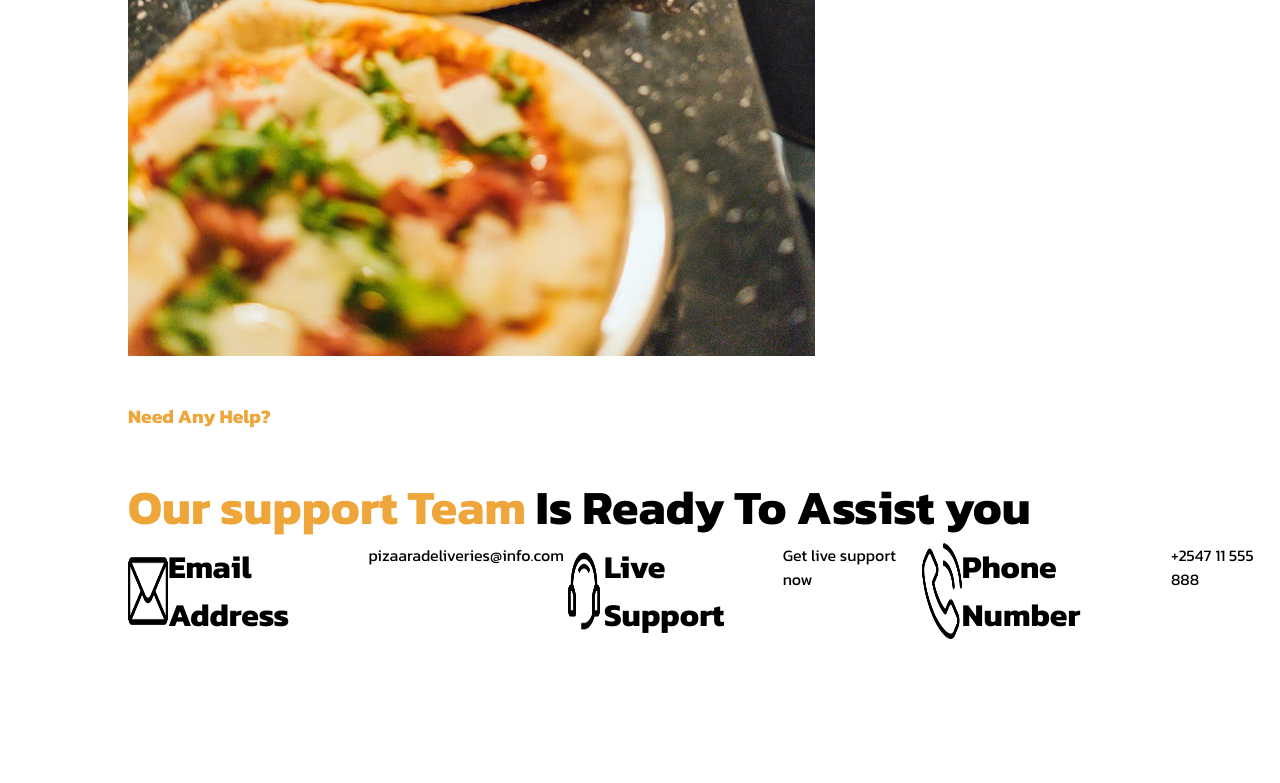
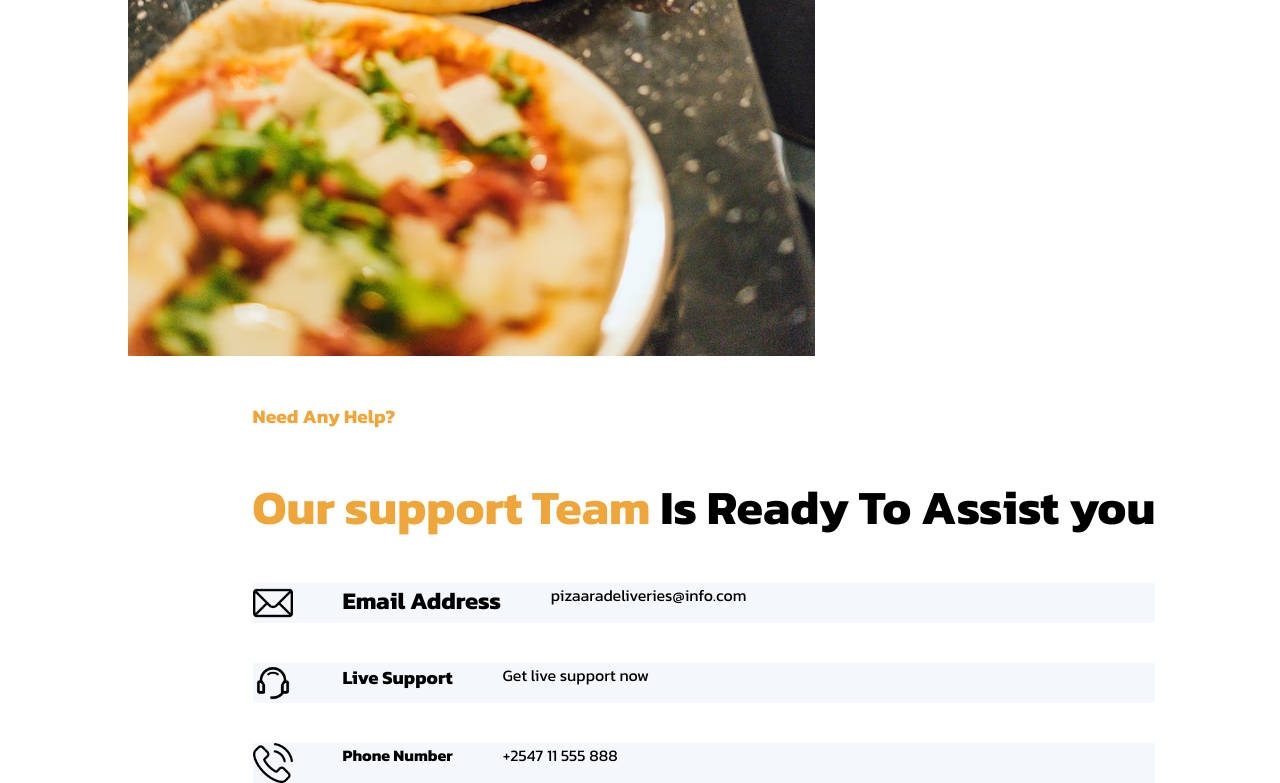
Before and after one commit to mwangiyoung/pizzara-delivaries, a plain HTML site: page index.html in a window 1280 px wide. Shown: the part 2750-3533 px from the top of the page. Before the commit the page ends 3389 px from the top, so only its background shows below. Drawn offline with Linux system fonts and the light colour scheme.

Commit message:
added flex

```diff
--- a/css/sections/menu.css
+++ b/css/sections/menu.css
@@ -124,7 +124,11 @@ justify-content: center;
   font-weight: bolder;
 }
 .nav__right--emails{
+  margin-top: 40px;
+margin-right: 0 auto;
   display:flex;
   flex-direction: row;
+gap:50px;
+background-color: #f4f7fb;
 
 }
--- a/index.html
+++ b/index.html
@@ -171,22 +171,27 @@
           <div class="nav__right--columns--col">
             <img src="images/fresh-pizza.png" width="40em" />
           </div>
+          <div class="about us">
             <h2>Fresh Pizza</h2>
             <p>
               We make our pizza to suit your needs as <br />we use the best
               quality ingredients.
             </p>
+          </div>
           <div class="nav__right--columns--col">
             <img src="images/fast-delivery.png" width="40em" />
           </div>
+
           <h3>Fast Delivery</h3>
           <p>
             Through rapid delivery, we provide a high<br />b level of customer
             service
           </p>
+
           <div class="nav__right--columns--col">
             <img src="images/quality.png" width="40em" />
           </div>
+
           <h4>Best Quality</h4>
           <p>
             Our delivery service that is available at<br />
@@ -207,16 +212,19 @@
         </div>
         <div class="nav__right--emails">
           <img src="images/mail.png" width="40eem" />
-          <h1>Email Address</h1>
-          <p>pizaaradeliveries@info.com</p>
 
-        <img src="images/live-support.png" width="40em">
-<h1>Live Support</h1>
-<p>Get live support now</p>
-<img src="images/phone.png" width="40em">
-<h1>Phone Number</h1>
-<p>+2547 11 555 888</p>
+          <h2>Email Address</h2>
+          <p1>pizaaradeliveries@info.com</p1>
         </div>
+        <div class="nav__right--emails">
+          <img src="images/live-support.png" width="40em" />
+          <h3>Live Support</h3>
+          <p2>Get live support now</p2>
+        </div>
+        <div class="nav__right--emails">
+          <img src="images/phone.png" width="40em" />
+          <h4>Phone Number</h4>
+          <p3>+2547 11 555 888</p3>
         </div>
       </div>
     </div>
```
Lines whose indentation alone changed are shown as unchanged.
